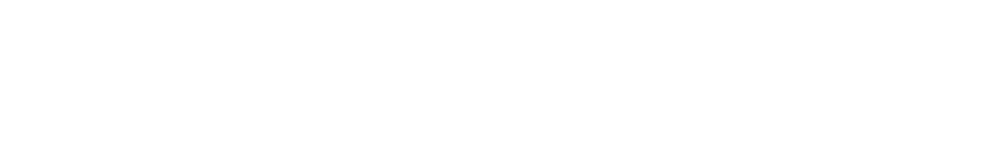
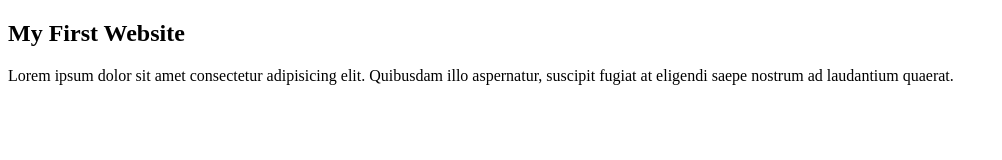
Before and after one commit to pritom604/my-first-github-repo1-, a plain HTML site: page index.html in a window 1280 px wide. Shown: the whole page, without its empty margins (0-1002 px from the left). Drawn offline with Linux system fonts and the light colour scheme.

Commit message:
paragraph added

```diff
--- a/index.html
+++ b/index.html
@@ -6,6 +6,9 @@
     <title>My First Ever Github Repo</title>
 </head>
 <body>
-
+    <div>
+        <h2>My First Website</h2>
+        <p>Lorem ipsum dolor sit amet consectetur adipisicing elit. Quibusdam illo aspernatur, suscipit fugiat at eligendi saepe nostrum ad laudantium quaerat.</p>
+    </div>
 </body>
 </html>
```
